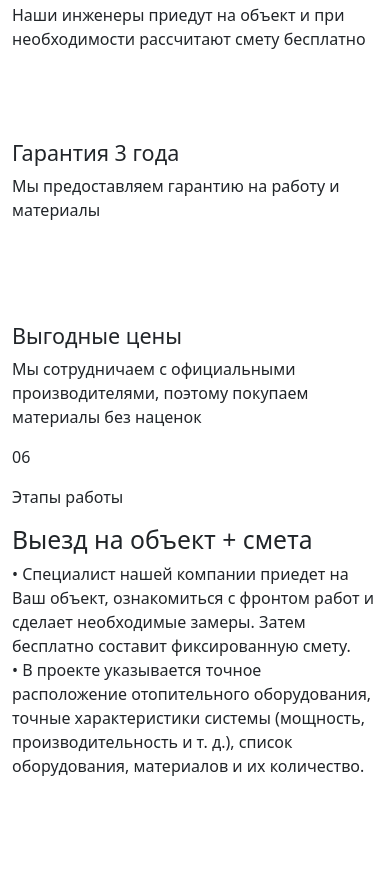
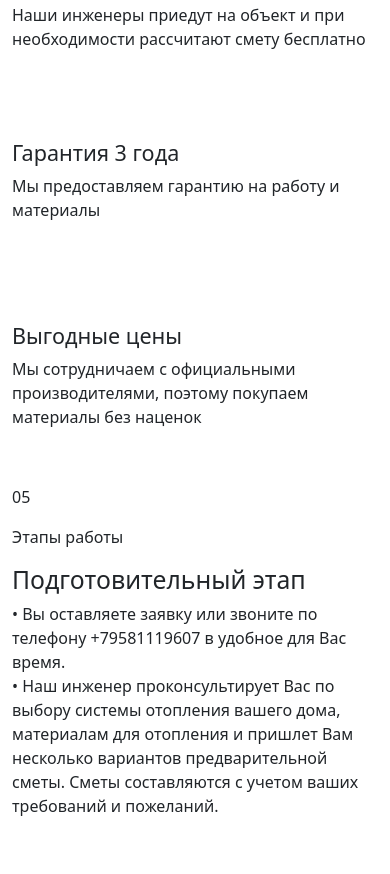
Before and after one commit to GalaChernikova/city-group, a website built with webpack: page src/index.html in a window 390 px wide. Shown: the part 2146-3020 px from the top of the page. After the commit the page ends 2980 px from the top, so only its background shows below. Built offline with nearby package versions, Linux system fonts and the light colour scheme; files whose address does not match are found by name.

Commit message:
Fix 05-06 steps slider

```diff
--- a/src/html/work_steps.html
+++ b/src/html/work_steps.html
@@ -1,16 +1,7 @@
 <section class="work-steps">
     <div class="container-xxl">
         <div class="row">
-            <div class="col-xxl-4 col-lg-12">
-                <div class="step-title step-title--dark">
-                    <div class="step-title__number--dark">
-                      <p class="step-title__number step-title__number--circle">06</p>
-                    </div>
-
-                    <p class="step-title__text step-title__text--dark">Этапы работы</p>
-                </div>
-            </div>
-            <div class="col-xxl-8 col-lg-12">
+            <div class="col">
                 @@include('work_steps_swiper.html', {})
             </div>
         </div>
--- a/src/html/work_steps_swiper.html
+++ b/src/html/work_steps_swiper.html
@@ -2,15 +2,17 @@
     .workStepsSwiper {
         width: 100%;
         height: 100%;
-        margin-top: 40px;
-        padding-bottom: 40px;
+        padding: 40px 0 80px;
     }
 
     .work-steps-slide {
         display: flex;
-        flex-direction: column;
-        justify-content: center;
+        justify-content: space-between;
         align-items: flex-start;
+    }
+
+    .work-steps-slide__text-container {
+        margin-top: 55px;
     }
 
     .swiper-button-next,
@@ -21,7 +23,7 @@
     .work-steps-next,
     .work-steps-prev {
         position: relative;
-        top: 165px;
+        top: 215px;
 
         visibility: visible;
         border: none;
@@ -29,7 +31,7 @@
     }
 
     .work-steps-prev {
-        left: 745px;
+        left: 1175px;
     }
 
     @media (max-width: 1400px) {
@@ -38,6 +40,14 @@
             width: 100%;
             margin: 0 auto;
             padding-bottom: 80px;
+        }
+
+        .work-steps-slide {
+            flex-direction: column;
+        }
+
+        .work-steps-slide__text-container {
+            margin-top: 0;
         }
 
         .work-steps-prev {
@@ -50,14 +60,35 @@
         .work-steps-prev {
             left: 15px;
         }
+
+        .work-steps-next,
+        .work-steps-prev {
+            top: 300px;
+        }
     }
 
-    @media (max-width: 1000px) {
+    @media (max-width: 500px) {
+        .workStepsSwiper {
+            padding-bottom: 0;
+        }
+
+        .work-steps-next,
+        .work-steps-prev {
+            top: 260px;
+        }
 
         .work-steps-next img,
         .work-steps-prev img {
             width: 30px;
             height: 30px;
+        }
+
+        .work-steps-slide {
+            justify-content: center;
+        }
+
+        .step-title--dark--slider {
+            padding-top: 0;
         }
     }
 </style>
@@ -66,25 +97,52 @@
 <div class="swiper workStepsSwiper">
     <div class="swiper-wrapper">
         <div class="swiper-slide work-steps-slide">
-            <h2 class="title calc-title work-steps-title">Выезд на объект + смета</h2>
-            <p class="title__text text-calc-text work-steps-text">
-                • Специалист нашей компании приедет на Ваш объект,
-                ознакомиться с фронтом работ и сделает необходимые замеры. Затем бесплатно составит фиксированную смету.
-                <br>
-                • В проекте указывается точное расположение отопительного оборудования, точные характеристики системы
-                (мощность, производительность и т. д.), список оборудования, материалов и их количество.
-            </p>
+            <div class="step-title step-title--dark step-title--dark--slider">
+                <div class="step-title__number--dark">
+                    <p class="step-title__number step-title__number--circle">05</p>
+                </div>
+
+                <p class="step-title__text step-title__text--dark">Этапы работы</p>
+            </div>
+
+            <div class="work-steps-slide__text-container">
+                <h2 class="title calc-title work-steps-title">Подготовительный этап</h2>
+                <p class="title__text text-calc-text work-steps-text">
+                    • Вы оставляете заявку или звоните по телефону +79581119607 в удобное для Вас время.
+                    <br>
+                    • Наш инженер проконсультирует Вас по выбору системы отопления вашего дома, материалам для отопления
+                    и
+                    пришлет Вам несколько вариантов предварительной сметы. Сметы составляются с учетом ваших требований
+                    и
+                    пожеланий.
+                </p>
+            </div>
+
         </div>
         <div class="swiper-slide work-steps-slide">
-            <h2 class="title calc-title work-steps-title">Подготовительный этап</h2>
-            <p class="title__text text-calc-text work-steps-text">
-                • Вы оставляете заявку или звоните по телефону +79581119607 в удобное для Вас время.
-                <br>
-                • Наш инженер проконсультирует Вас по выбору системы отопления вашего дома, материалам для отопления и
-                пришлет Вам несколько вариантов предварительной сметы. Сметы составляются с учетом ваших требований и
-                пожеланий.
-            </p>
+            <div class="step-title step-title--dark">
+                <div class="step-title__number--dark">
+                    <p class="step-title__number step-title__number--circle">06</p>
+                </div>
+
+                <p class="step-title__text step-title__text--dark">Этапы работы</p>
+            </div>
+
+            <div class="work-steps-slide__text-container">
+                <h2 class="title calc-title work-steps-title">Выезд на объект + смета</h2>
+                <p class="title__text text-calc-text work-steps-text">
+                    • Специалист нашей компании приедет на Ваш объект,
+                    ознакомиться с фронтом работ и сделает необходимые замеры. Затем бесплатно составит фиксированную
+                    смету.
+                    <br>
+                    • В проекте указывается точное расположение отопительного оборудования, точные характеристики
+                    системы
+                    (мощность, производительность и т. д.), список оборудования, материалов и их количество.
+                </p>
+            </div>
+
         </div>
+
     </div>
     <div class="swiper-button-next">
         <button class="work-steps-next">
--- a/src/scss/layout/work_steps.scss
+++ b/src/scss/layout/work_steps.scss
@@ -1,4 +1,4 @@
-.work-steps{
+.work-steps {
     @include screen-width;
     background: #272726;
     padding: 95px 0 170px;
@@ -10,8 +10,9 @@
             url('./../../images/stage_bkg/stage_bkg@3x.png') 3x,
         );
     background-size: cover;
+    background-position-x: right;
 
-    @media(max-width: 1400px){
+    @media(max-width: 1400px) {
         background-position-x: right;
     }
 
```
Also changed, not shown: src/images/icons/icon_black_arrow_left.svg (added), src/images/icons/icon_black_arrow_left_pressed.svg (added), src/images/icons/icon_black_arrow_right.svg (added), src/images/icons/icon_black_arrow_right_pressed.svg (added).
